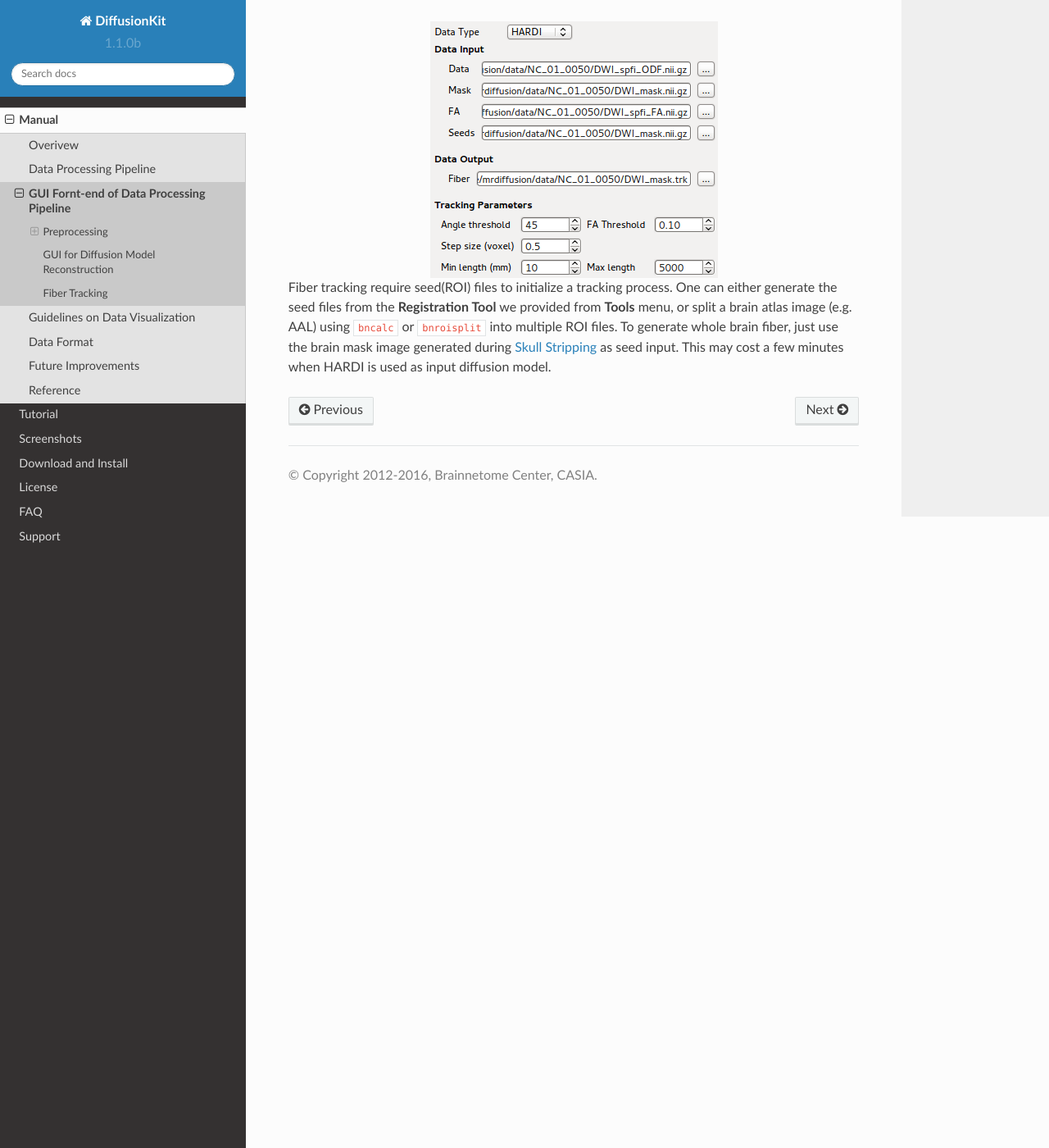
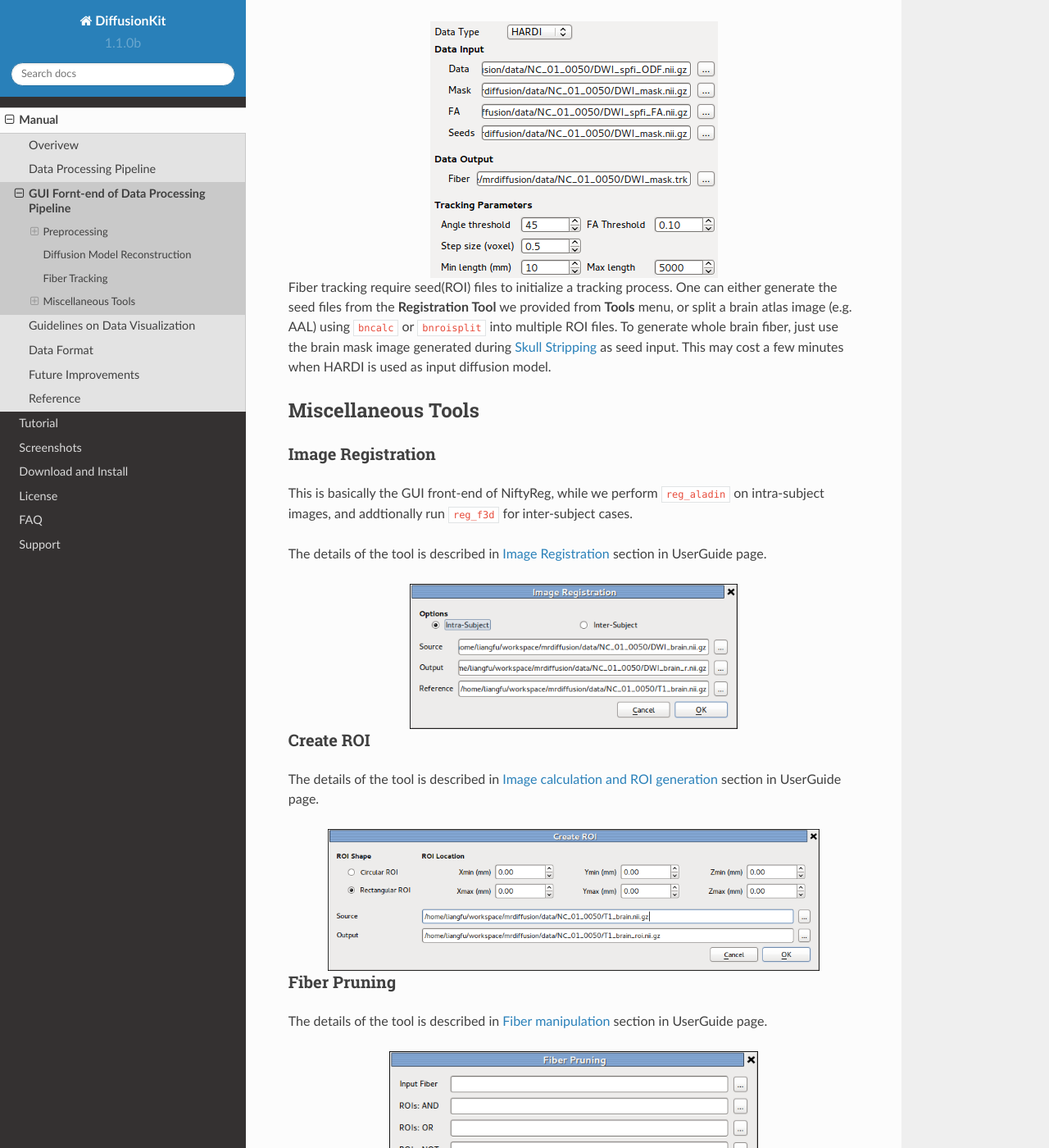
Before and after one commit to brainnetome/diffusionkit, a Sphinx documentation site: the page built from source/frontend.rst, in a window 1280 px wide and 1400 px high, scrolled down 2193 px. Shown: the whole window at 82% size. Built offline with Sphinx 7.4.7 and the Read the Docs theme 2.0.0, drawn with Linux system fonts in a browser that asks for light colours; some of the changed text lies outside the part shown.

Commit message:
add document for misc tools and screenshot dialog;

```diff
--- a/source/download.rst
+++ b/source/download.rst
@@ -13,8 +13,8 @@ Download Links
 .. |winlogo| image:: images/winlogo.jpg
 .. |rellogo| image:: images/rellogo.jpg
 
-Current Release (v1.1-r160204)
------------------------------
+Latest Release (v1.1-r160204)
+------------------------------
 
 |winlogo| `Windows Installer (x86-64)
 <http://diffusion.brainnetome.org/release/DiffusionKitSetup-WIN64-v1.1-r160204.exe>`_
--- a/source/frontend.rst
+++ b/source/frontend.rst
@@ -120,4 +120,38 @@ into multiple ROI files.
 To generate whole brain fiber, just use the brain mask image generated during :ref:`Skull_Stripping`
 as seed input. This may cost a few minutes when HARDI is used as input diffusion model.
 
+Miscellaneous Tools
+===================
+
+Image Registration
+------------------
+
+This is basically the GUI front-end of NiftyReg, while we perform :code:`reg_aladin`
+on intra-subject images, and addtionally run :code:`reg_f3d` for inter-subject cases.
+
+The details of the tool is described in
+`Image Registration <userguide.html#image-registration>`_ section in UserGuide page.
+
+.. figure:: images/gui_registration.png
+  :width: 400px
+  :align: center
+
+Create ROI
+----------
+
+The details of the tool is described in `Image calculation and ROI generation <userguide.html#image-calculation-and-roi-generation>`_ section in UserGuide page.
+
+.. figure:: images/gui_createroi.png
+  :width: 600px
+  :align: center
+
+Fiber Pruning
+-------------
+
+The details of the tool is described in `Fiber manipulation <userguide.html#fiber-manipulation>`_ section in UserGuide page.
+
+.. figure:: images/gui_fiberpruning.png
+  :width: 450px
+  :align: center
+
 .. include:: common.txt
--- a/source/screenshot.rst
+++ b/source/screenshot.rst
@@ -7,10 +7,16 @@
 Screenshots
 ===========
 
+Tensor and ODF/FOD Visualization
+--------------------------------
+
 |sticks| |slices|
 
 |4A| |mainwindow|
 
+Tractography Visualization
+--------------------------
+
 |fibers| |fibers2|
 
 .. include:: common.txt
```
Also changed, not shown: other parts of source/frontend.rst (+2 -2 lines), source/index.rst (+6 -6 lines), source/visualization.rst (+11 -0 lines), source/images/gui_createroi.png (added), source/images/gui_fiberpruning.png (added), source/images/gui_registration.png (added), source/images/view_screenshot.png (added).
